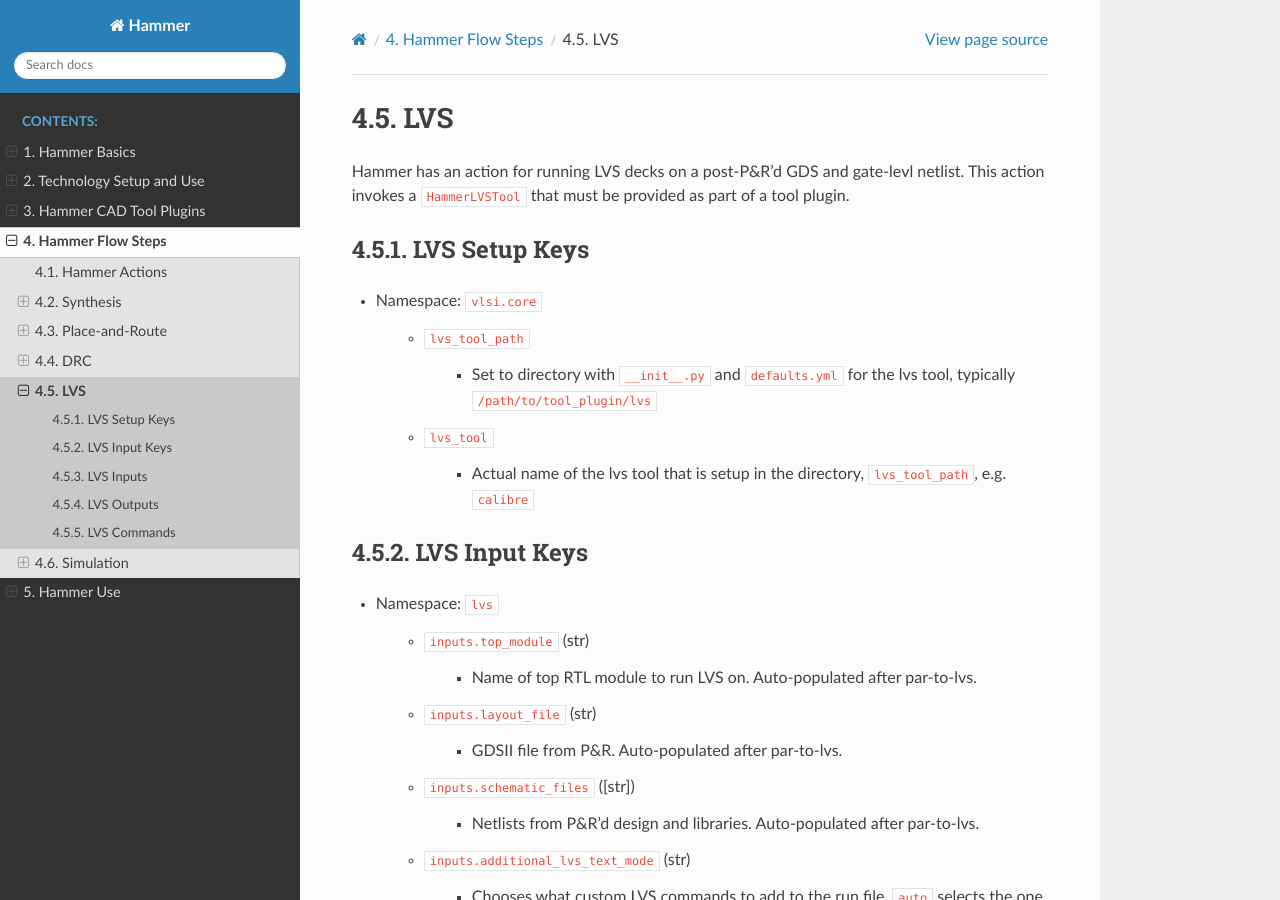
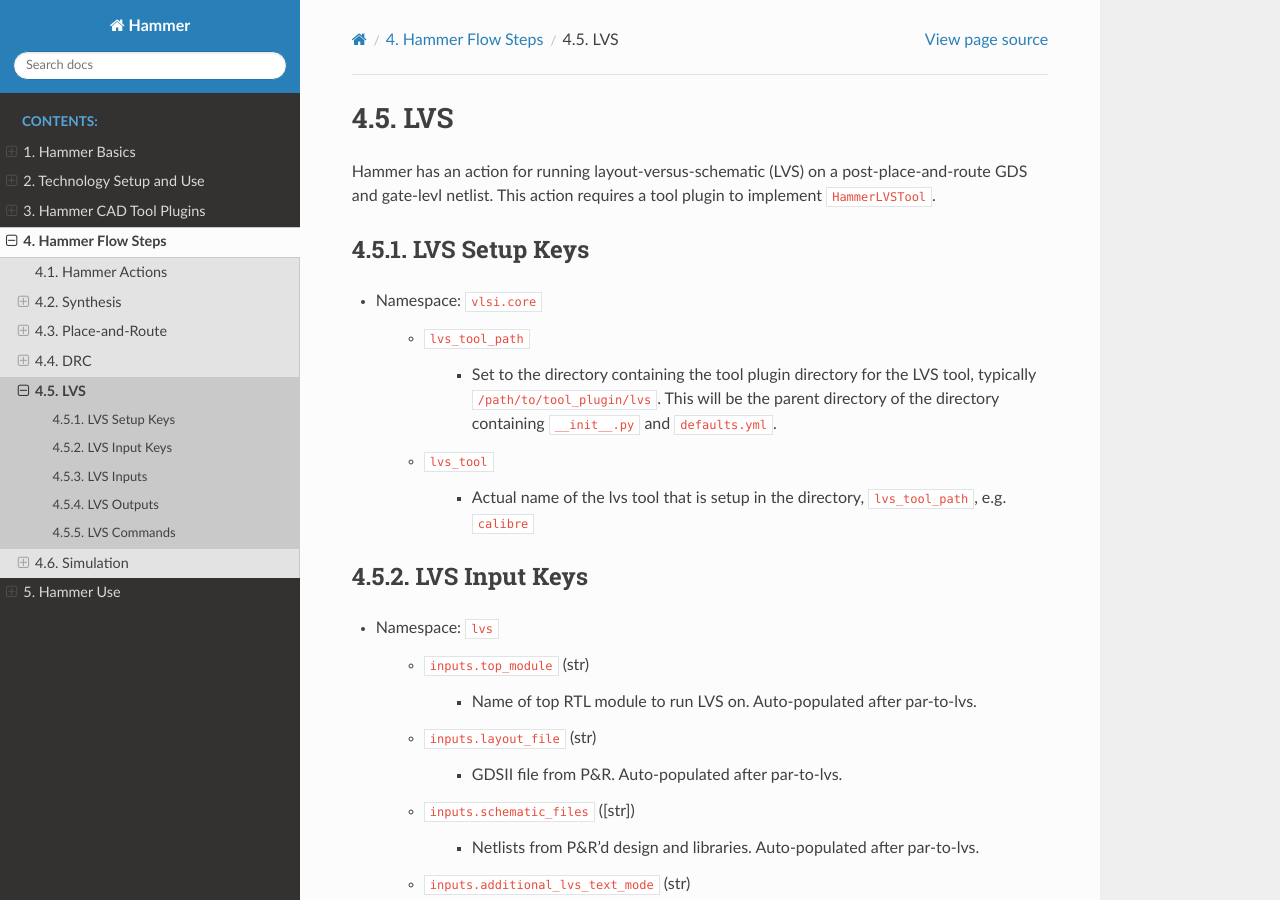
Before and after one commit to ucb-bar/hammer, a Sphinx documentation site: the page built from doc/Hammer-Flow/LVS.rst, in a window 1280 px wide and 900 px high. Built offline with Sphinx 7.4.7 and the Read the Docs theme 2.0.0, drawn with Linux system fonts in a browser that asks for light colours; pages that are not in the unit, such as notebooks, are missing from menus.

Commit message:
nitpicks 4

```diff
--- a/doc/Hammer-Flow/LVS.rst
+++ b/doc/Hammer-Flow/LVS.rst
@@ -1,7 +1,8 @@
 LVS
 ===============================
 
-Hammer has an action for running LVS decks on a post-P&R'd GDS and gate-levl netlist. This action invokes a ``HammerLVSTool`` that must be provided as part of a tool plugin.
+Hammer has an action for running layout-versus-schematic (LVS) on a post-place-and-route GDS and gate-levl netlist.
+This action requires a tool plugin to implement ``HammerLVSTool``.
 
 LVS Setup Keys
 --------------
@@ -10,7 +11,7 @@
 
     * ``lvs_tool_path``
 
-        * Set to directory with ``__init__.py`` and ``defaults.yml`` for the lvs tool, typically ``/path/to/tool_plugin/lvs``
+        * Set to the directory containing the tool plugin directory for the LVS tool, typically ``/path/to/tool_plugin/lvs``. This will be the parent directory of the directory containing ``__init__.py`` and ``defaults.yml``.
 
     * ``lvs_tool``
 
```
